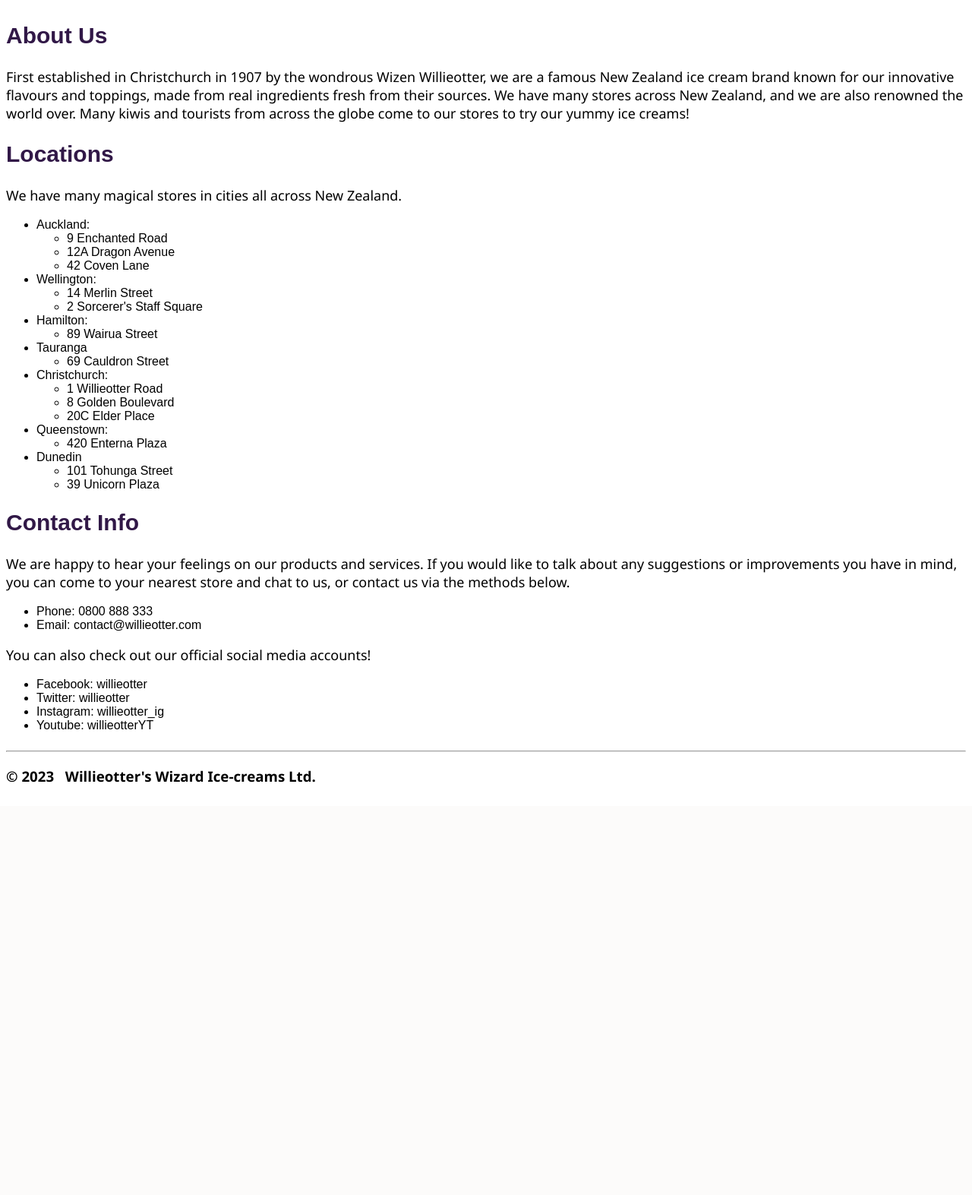
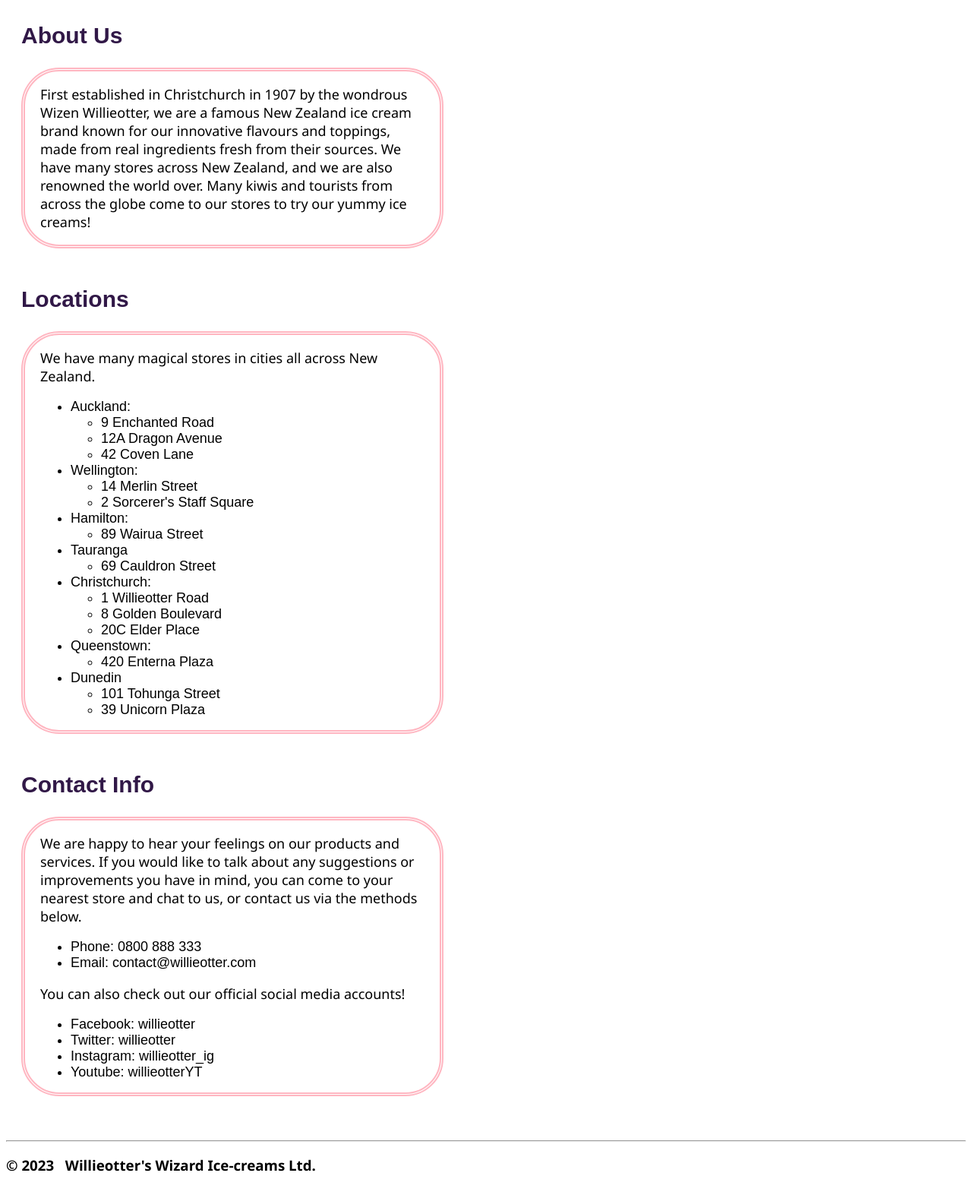
Before and after one commit to IsaacYao20036/project, a Flask app: page /about_us in a window 1280 px wide. Shown: the part 67-1640 px from the top of the page at 76% size. Before the commit the page ends 1097 px from the top, so only its background shows below. Run offline with Flask 3, Linux system fonts and the light colour scheme; some web fonts are replaced.

Commit message:
styled about page - content border styled

```diff
--- a/static/css/style.css
+++ b/static/css/style.css
@@ -26,6 +26,7 @@ img {
 }
 
 li {
+    font-size: 18px;
     font-family: Arial, Helvetica, sans-serif;
 }
 
@@ -126,6 +127,26 @@ footer {
 }
 
 
+/******************
+*  ABOUT US PAGE  *
+******************/
+
+.about_h2 {
+    padding-left: 20px;
+}
+
+.about_content {
+    width: 40%;
+    left: 20px;
+    margin-bottom: 50px;
+    border-style:double;
+    border-color: lightpink;
+    border-width: 5px;
+    border-radius: 50px;
+    padding: 0px 20px;
+}
+
+
 /**********************
 *  OUR PRODUCTS PAGE  *
 **********************/
--- a/templates/about_us.html
+++ b/templates/about_us.html
@@ -1,12 +1,19 @@
 {% extends "layout.html" %}
 {% block content %}
-<h2>About Us</h2>
+
+<h2 class="about_h2">About Us</h2>
+<div class="about_content">
+
     <p>First established in Christchurch in 1907 by the wondrous Wizen Willieotter, we are a famous New Zealand ice cream brand known for our innovative flavours and toppings,
     made from real ingredients fresh from their sources.
     We have many stores across New Zealand, and we are also renowned the world over.
     Many kiwis and tourists from across the globe come to our stores to try our yummy ice creams!</p>
 
-<h2>Locations</h2>
+</div>
+
+<h2 class="about_h2">Locations</h2>
+<div class="about_content">
+
     <p>We have many magical stores in cities all across New Zealand.</p>
     <ul>
         <li>Auckland:
@@ -52,9 +59,14 @@
         </li>
     </ul>
 
-<h2>Contact Info</h2>
+</div>
+
+<h2 class="about_h2">Contact Info</h2>
+<div class="about_content">
+
     <p>We are happy to hear your feelings on our products and services.
-    If you would like to talk about any suggestions or improvements you have in mind, you can come to your nearest store and chat to us, or contact us via the methods below.</p>
+    If you would like to talk about any suggestions or improvements you have in mind,
+    you can come to your nearest store and chat to us, or contact us via the methods below.</p>
     <ul>
         <li>Phone: 0800 888 333</li>
         <li>Email: contact@willieotter.com</li>
@@ -67,4 +79,7 @@
         <li>Youtube: willieotterYT</li>
     </ul>
 
+</div>
+
+
 {% endblock %}
```
Lines whose indentation alone changed are shown as unchanged.
